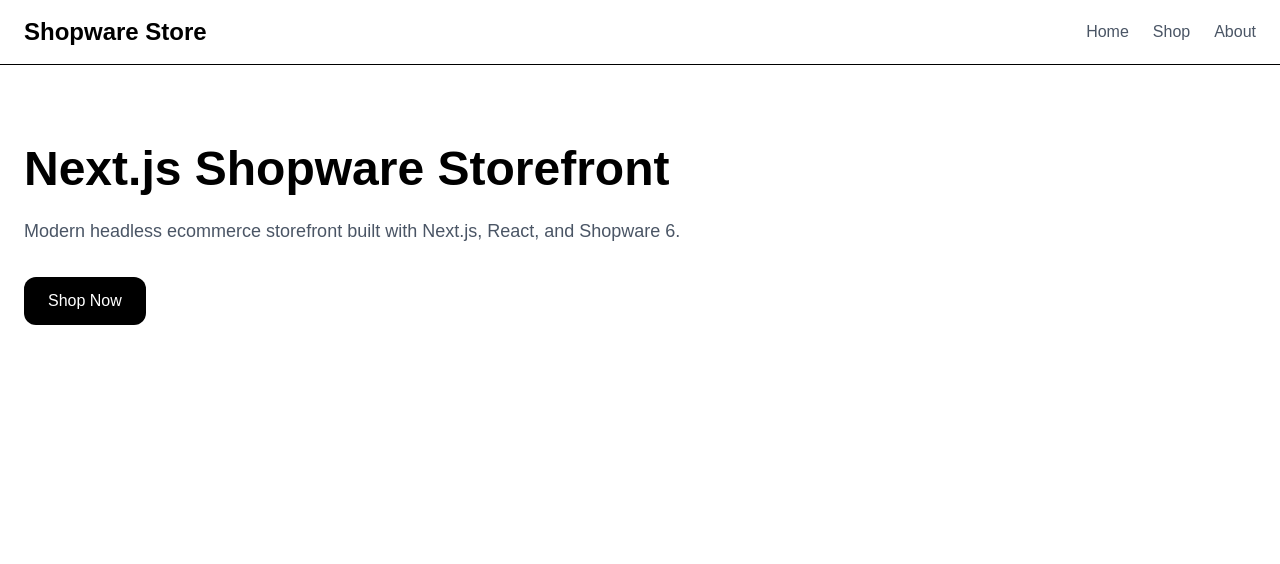
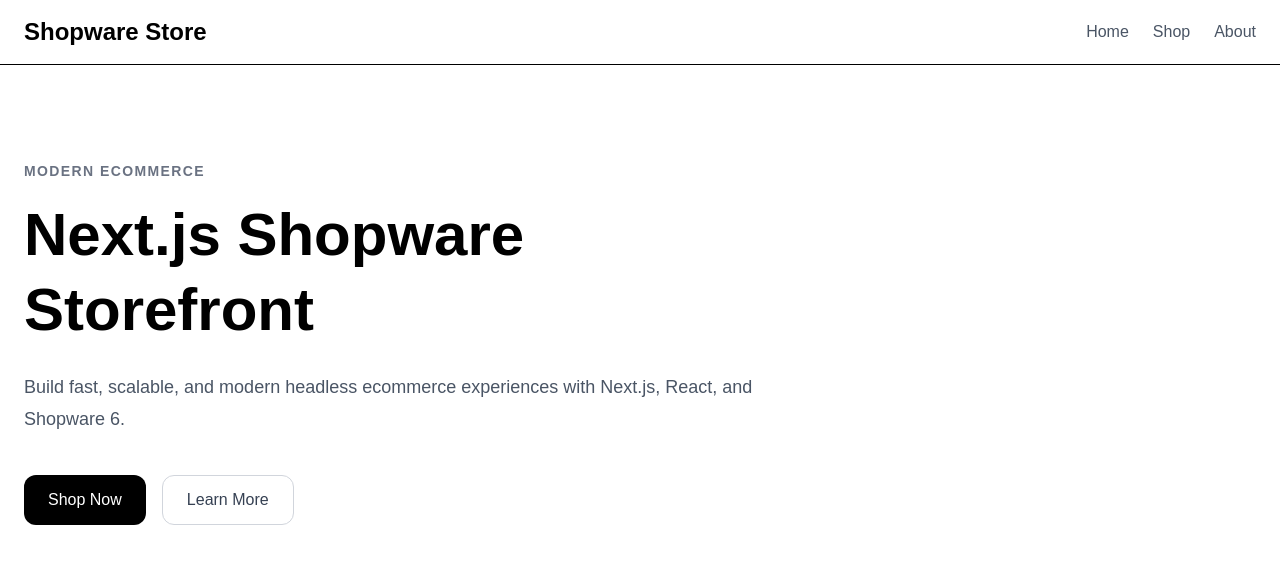
Before and after one commit to AnnaMnesia/nextjs-shopware-storefront, a Next.js app: page / in a window 1280 px wide. Shown: the top 564 px of the page. Built offline with nearby package versions, Linux system fonts and the light colour scheme.

Commit message:
Create hero component

```diff
--- a/app/page.tsx
+++ b/app/page.tsx
@@ -1,21 +1,10 @@
-import Navbar from "@/components/Navbar";
+import { Navbar, Hero } from "@/components";
 
 const Home = () => {
   return (
     <main className="min-h-screen bg-white text-black">
       <Navbar />
-      <section className="mx-auto max-w-7xl px-6 py-20">
-        <h1 className="text-5xl font-bold">Next.js Shopware Storefront</h1>
-
-        <p className="mt-6 max-w-2xl text-lg text-gray-600">
-          Modern headless ecommerce storefront built with Next.js, React, and
-          Shopware 6.
-        </p>
-
-        <button className="mt-8 rounded-xl bg-black px-6 py-3 text-white transition hover:bg-gray-800">
-          Shop Now
-        </button>
-      </section>
+      <Hero />
     </main>
   );
 };
--- /dev/null
+++ b/components/Hero.tsx
@@ -0,0 +1,32 @@
+const Hero = () => {
+  return (
+    <section className="mx-auto max-w-7xl px-6 py-24">
+      <div className="max-w-3xl">
+        <p className="mb-4 text-sm font-semibold uppercase tracking-widest text-gray-500">
+          Modern Ecommerce
+        </p>
+
+        <h1 className="text-6xl font-bold leading-tight">
+          Next.js Shopware Storefront
+        </h1>
+
+        <p className="mt-6 text-lg leading-8 text-gray-600">
+          Build fast, scalable, and modern headless ecommerce experiences with
+          Next.js, React, and Shopware 6.
+        </p>
+
+        <div className="mt-10 flex gap-4">
+          <button className="rounded-xl bg-black px-6 py-3 text-white hover:bg-gray-800">
+            Shop Now
+          </button>
+
+          <button className="rounded-xl border border-gray-300 px-6 py-3 text-gray-700 transition hover:bg-gray-100">
+            Learn More
+          </button>
+        </div>
+      </div>
+    </section>
+  );
+};
+
+export default Hero;
--- /dev/null
+++ b/components/index.ts
@@ -0,0 +1,2 @@
+export { default as Navbar } from "./Navbar";
+export { default as Hero } from "./Hero";
```
